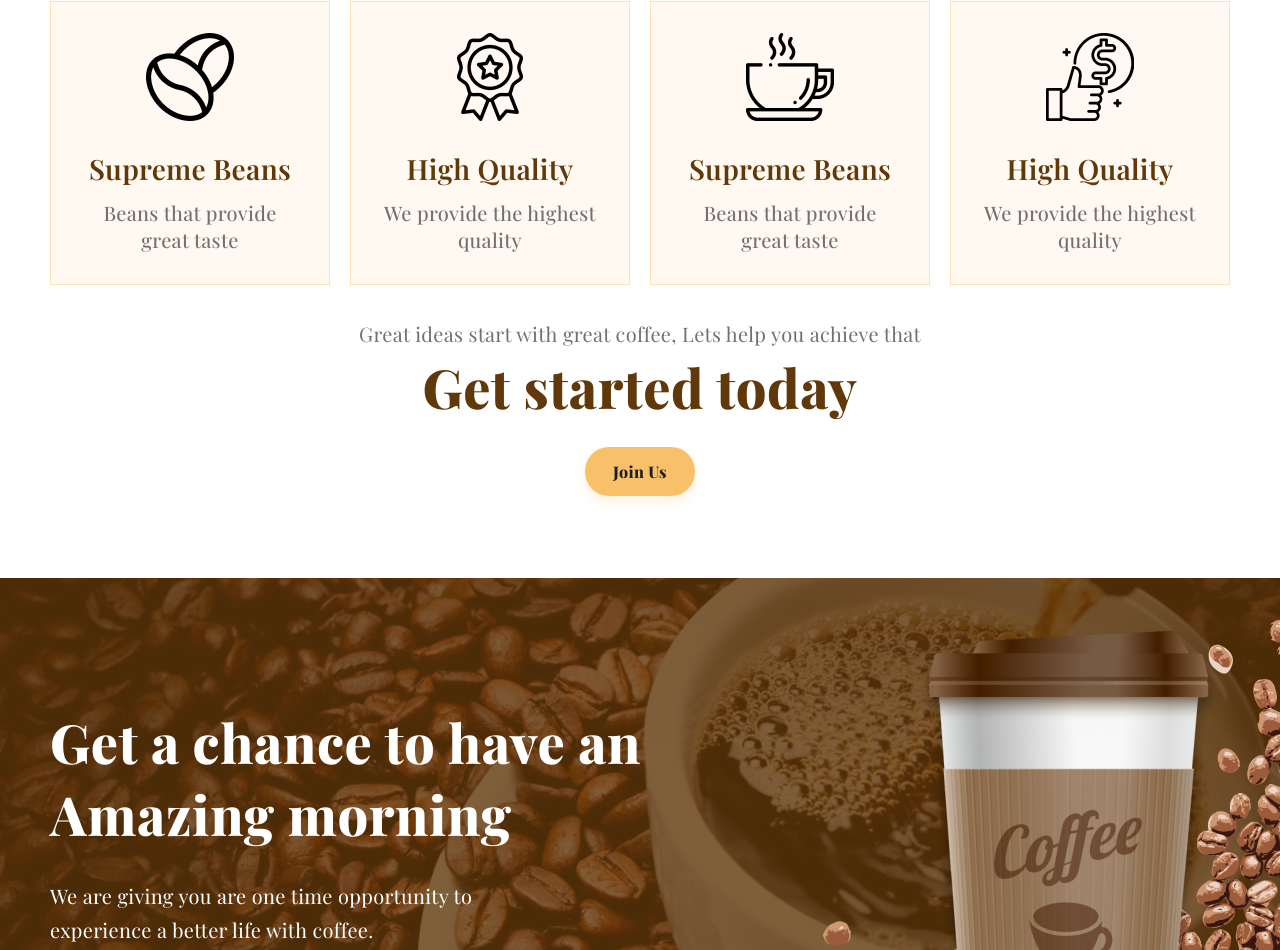
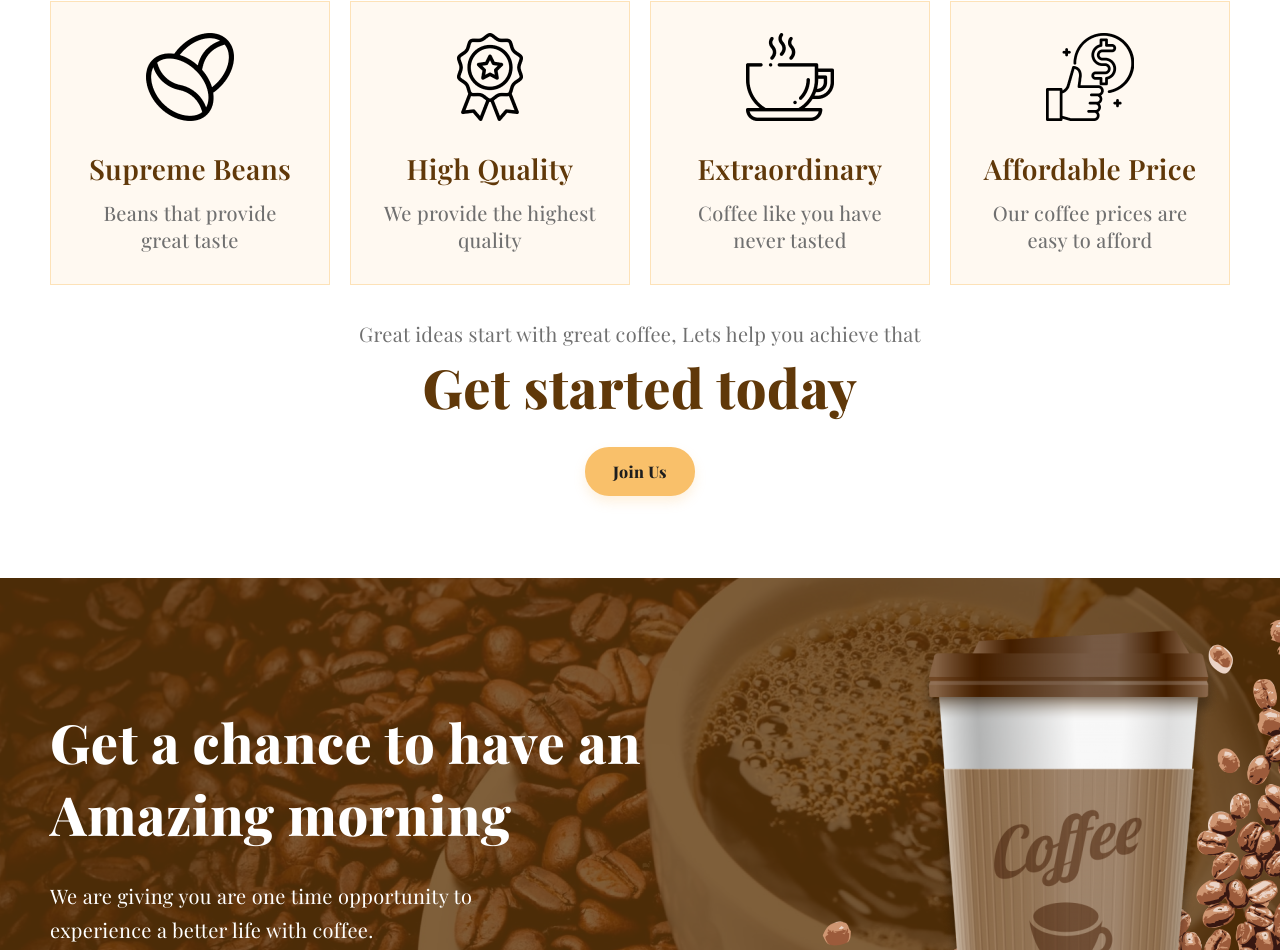
Before and after one commit to capstxr/coffeehouse, a React (Create React App) app: page / in a window 1280 px wide. Shown: the part 2254-3204 px from the top of the page. Built offline with nearby package versions, Linux system fonts and the light colour scheme; a web font is replaced by a local one.

Commit message:
AOS testing

```diff
--- a/package.json
+++ b/package.json
@@ -10,6 +10,7 @@
     "@types/node": "^16.18.87",
     "@types/react": "^18.2.63",
     "@types/react-dom": "^18.2.20",
+    "aos": "^2.3.4",
     "react": "^18.2.0",
     "react-dom": "^18.2.0",
     "react-icons": "^5.0.1",
@@ -41,5 +42,8 @@
       "last 1 firefox version",
       "last 1 safari version"
     ]
+  },
+  "devDependencies": {
+    "@types/aos": "^3.0.7"
   }
 }
--- a/src/ts/App.tsx
+++ b/src/ts/App.tsx
@@ -1,4 +1,5 @@
 import React from 'react';
+import AOS from 'aos';
 
 import '../css/App.scss';
 import '../css/fonts.css';
@@ -7,6 +8,8 @@ import '../css/colors.css';
 import Home from './views/home';
 
 function App() {
+    AOS.init();
+
     return (
         <Home/>
     );
--- a/src/ts/views/home/elems/why_us/index.tsx
+++ b/src/ts/views/home/elems/why_us/index.tsx
@@ -5,13 +5,22 @@ const WhyChooseUs = () => {
         icon: string;
         head: string;
         summary: string;
+        id: number;
     }
 
     const WhyCard = (props: CardProps) => {
-        const { icon, head, summary } = props;
+        const { icon, head, summary, id } = props;
+
+        const DELAY = 50 * id;
 
         return (
-            <div className="why__card__wrapper item">
+            <div
+                className="why__card__wrapper item"
+                data-aos="fade-up"
+                data-aos-delay={DELAY}
+                data-aos-duration='250'
+                data-aos-offset='300'
+            >
                 <div className="why__card__top">
                     <img
                         src={`/images/icons/${icon}.png`}
@@ -51,24 +60,28 @@ const WhyChooseUs = () => {
                         icon='beans'
                         head='Supreme Beans'
                         summary='Beans that provide great taste'
+                        id={1}
                     />
 
                     <WhyCard
                         icon='badge'
                         head='High Quality'
                         summary='We provide the highest quality'
+                        id={2}
                     />
 
                     <WhyCard
                         icon='coffee-cup'
-                        head='Supreme Beans'
-                        summary='Beans that provide great taste'
+                        head='Extraordinary'
+                        summary='Coffee like you have never tasted'
+                        id={3}
                     />
 
                     <WhyCard
                         icon='best-price'
-                        head='High Quality'
-                        summary='We provide the highest quality'
+                        head='Affordable Price'
+                        summary='Our coffee prices are easy to afford'
+                        id={4}
                     />
                 </div>
 
```
Also changed, not shown: 1 other file (tests, documents, lock files or other folders).
